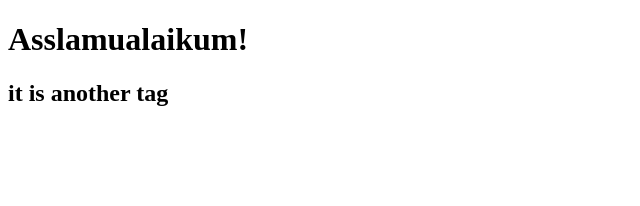
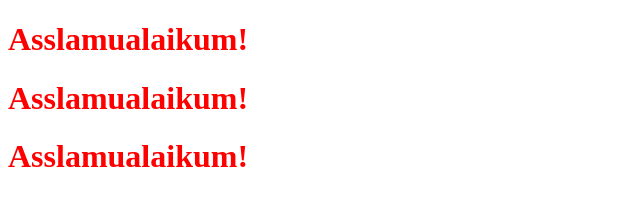
Before and after one commit to MuhammadAdnanShafique/git, a plain HTML site: page index.html in a window 1280 px wide. Shown: the whole page, without its empty margins (0-640 px from the left). Drawn offline with Linux system fonts and the light colour scheme.

Commit message:
Added Css File

```diff
--- a/index.html
+++ b/index.html
@@ -4,9 +4,11 @@
     <meta charset="UTF-8">
     <meta name="viewport" content="width=device-width, initial-scale=1.0">
     <title>Welcome</title>
+    <link rel="stylesheet" href="style.css">
 </head>
 <body>
     <h1>Asslamualaikum!</h1>
-    <h2>it is another tag </h2>
+    <h1>Asslamualaikum!</h1>
+    <h1>Asslamualaikum!</h1>
 </body>
 </html>
--- /dev/null
+++ b/style.css
@@ -0,0 +1,3 @@
+h1{
+    color: red;
+}
```
